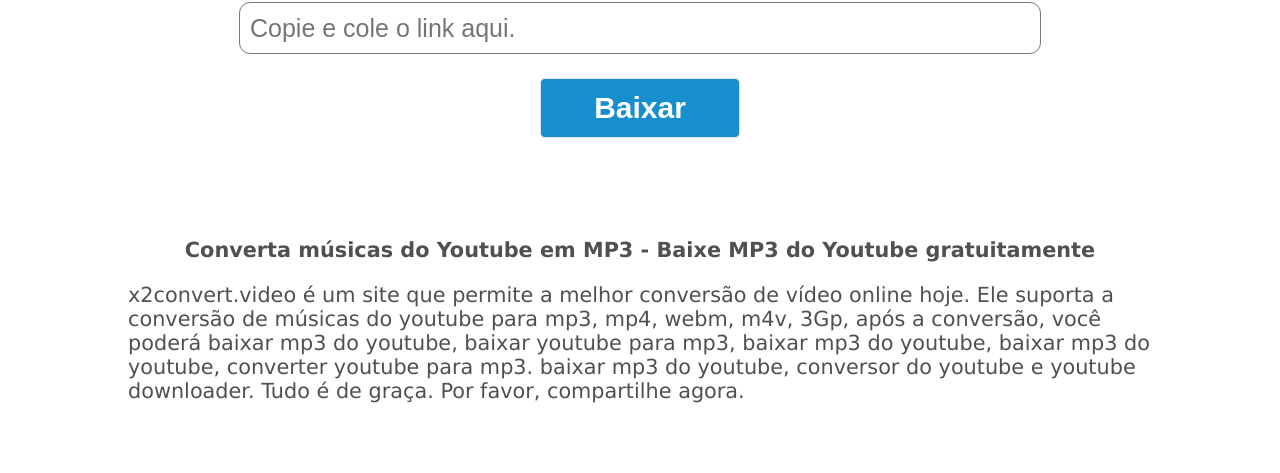
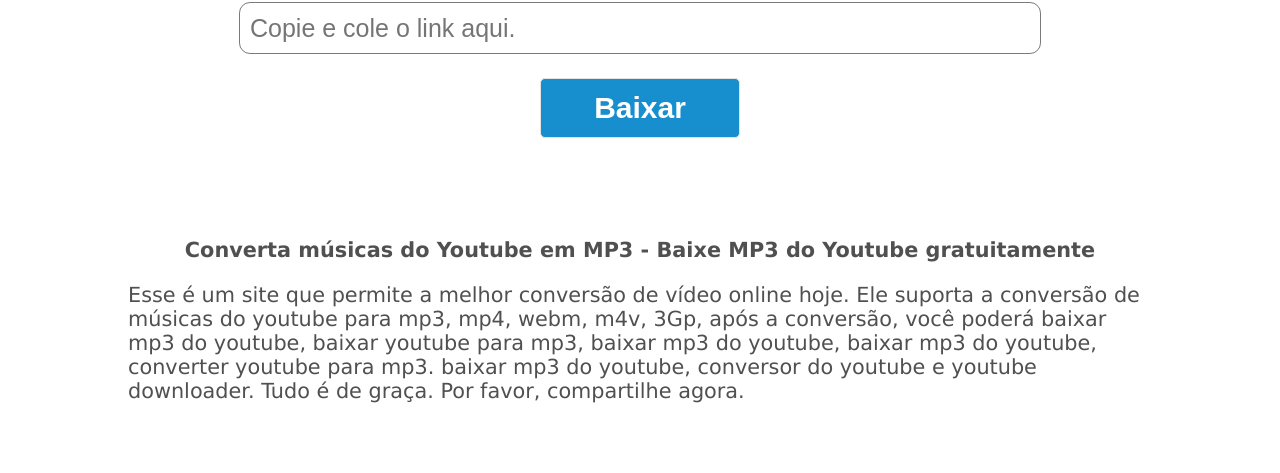
Before and after one commit to MarcioVictor22001/Meus-Projetos, a plain HTML site: page Site de baixar musica/index.html in a window 1280 px wide. Shown: the part 296-769 px from the top of the page. Drawn offline with Linux system fonts and the light colour scheme.

Commit message:
Mudei o nome do title e uma alteração em um paragrafo

```diff
--- a/Site de baixar musica/index.html
+++ b/Site de baixar musica/index.html
@@ -5,7 +5,7 @@
     <meta http-equiv="X-UA-Compatible" content="IE=edge">
     <meta name="viewport" content="width=device-width, initial-scale=1.0">
     <link rel="stylesheet" href="style.css">
-    <title>XConvert - Página inicial</title>
+    <title>Sua Música - Página inicial</title>
     <script src="https://kit.fontawesome.com/c58bb6e1b3.js" crossorigin="anonymous"></script>
 
 </head>
@@ -37,7 +37,7 @@
 
         <section class="feature">
             <h4>Converta músicas do Youtube em MP3 - Baixe MP3 do Youtube gratuitamente</h4>
-            <p>x2convert.video é um site que permite a melhor conversão de vídeo online hoje. Ele suporta a conversão de músicas do youtube para mp3, mp4, webm, m4v, 3Gp, após a conversão, você poderá baixar mp3 do youtube, baixar youtube para mp3, baixar mp3 do youtube, baixar mp3 do youtube, converter youtube para mp3. baixar mp3 do youtube, conversor do youtube e youtube downloader. Tudo é de graça. Por favor, compartilhe agora.</p>
+            <p>Esse é um site que permite a melhor conversão de vídeo online hoje. Ele suporta a conversão de músicas do youtube para mp3, mp4, webm, m4v, 3Gp, após a conversão, você poderá baixar mp3 do youtube, baixar youtube para mp3, baixar mp3 do youtube, baixar mp3 do youtube, converter youtube para mp3. baixar mp3 do youtube, conversor do youtube e youtube downloader. Tudo é de graça. Por favor, compartilhe agora.</p>
         </section>
 
         <section class="guide-area">
```
